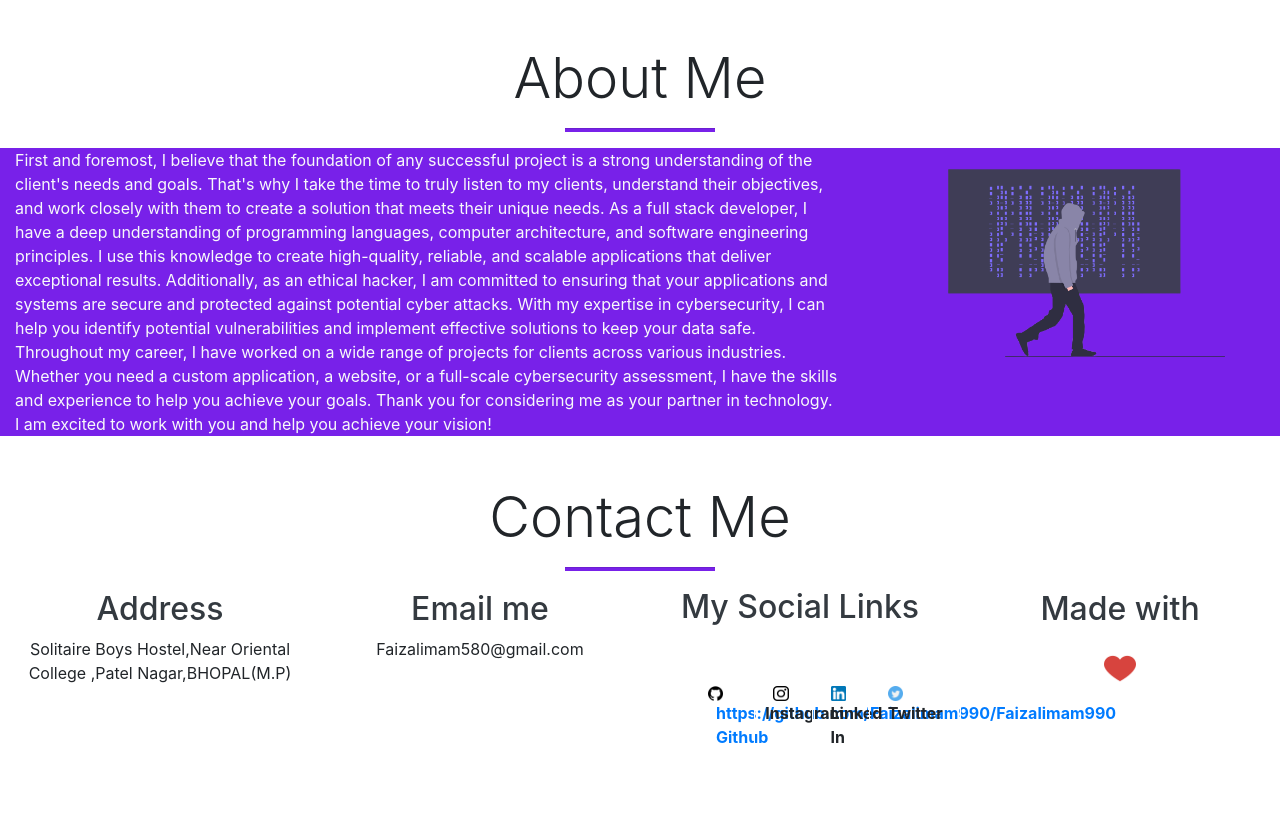
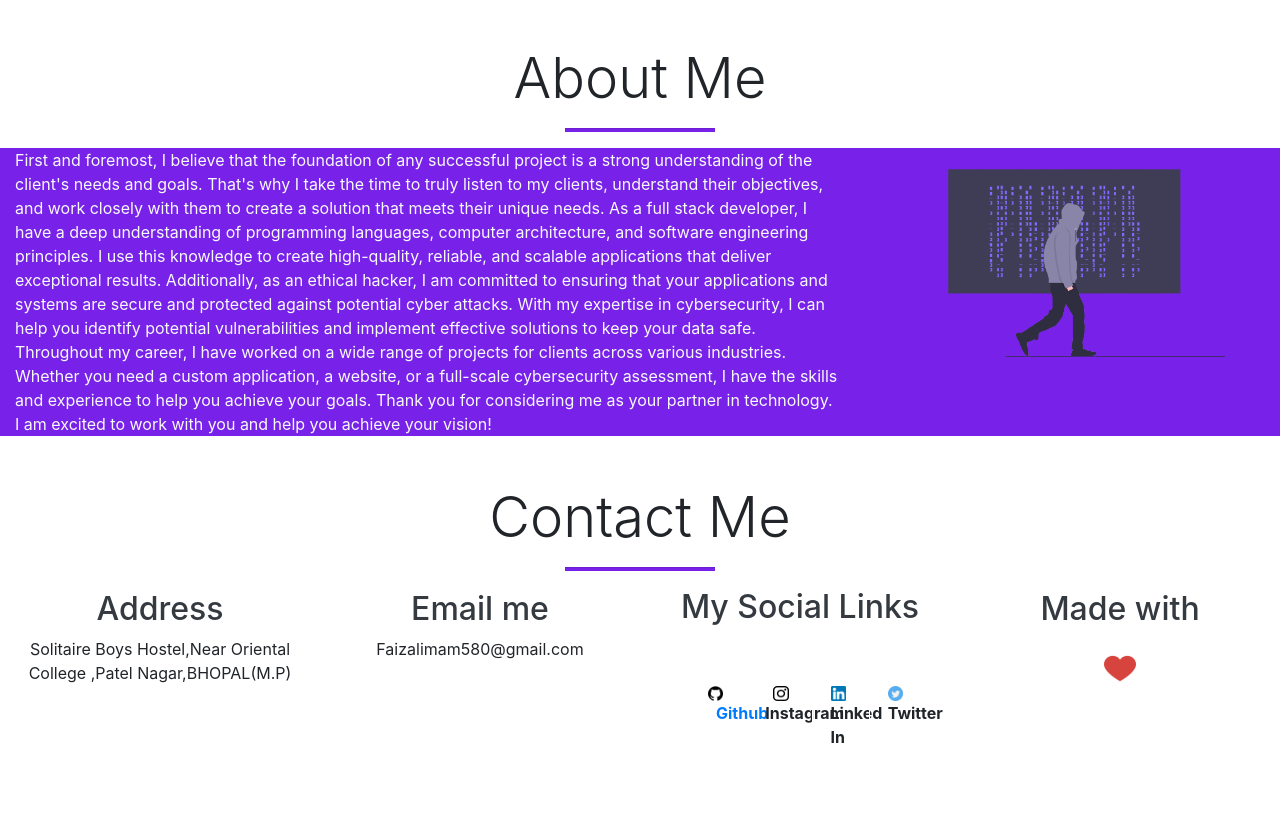
Before and after one commit to Faizalimam990/faizalimam990.github.io, a plain HTML site: page index.html in a window 1280 px wide. Shown: the part 1976-2793 px from the top of the page. Drawn offline with nearby package versions, Linux system fonts and the light colour scheme.

Commit message:
Update index.html

```diff
--- a/index.html
+++ b/index.html
@@ -259,7 +259,7 @@
               <div class="row p-5 ml-2">
                 <div class="col-md-3">
                   <img src="static/git.png" style="max-width: 30%; max-height: 70%;" class="ml-2 img-fluid">
-                  <p class="text-left ml-3 font-weight-bold"> <a href="">https://github.com/Faizalimam990/Faizalimam990 Github</p>
+                  <p class="text-left ml-3 font-weight-bold"> <a href="https://github.com/Faizalimam990/Faizalimam990"> Github</p>
                 </div>
                 <div class="col-md-3">
                   <img src="static/insta.png" style="max-width: 30%; max-height: 70%;" class="ml-3 img-fluid">
```
